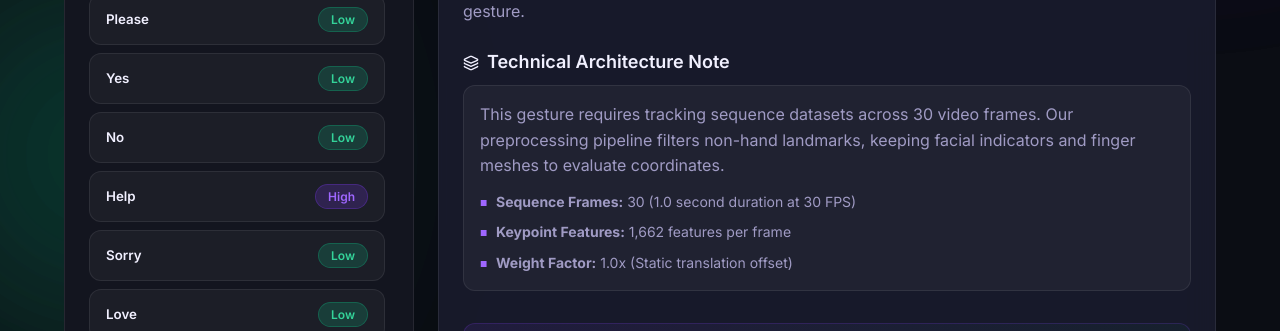
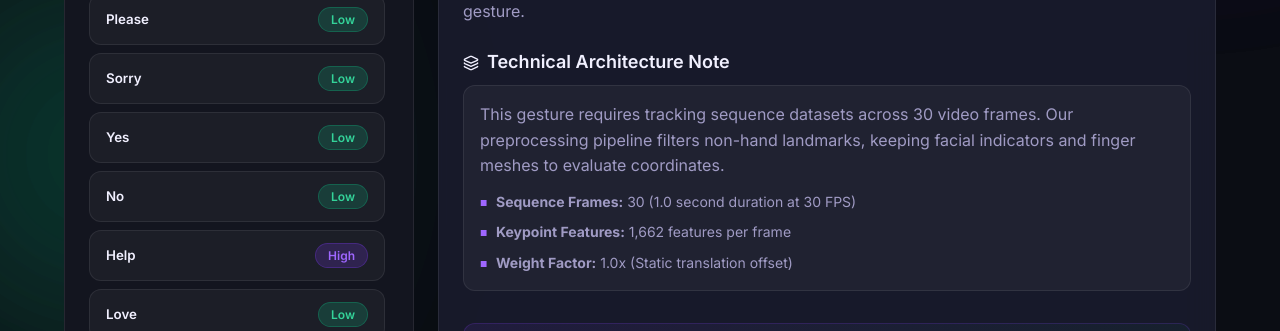
Before and after one commit to ngoh-remy/signspeak, a React (Vite) app in the folder frontend/: page /dictionary in a window 1280 px wide. Shown: the part 546-877 px from the top of the page. Built offline with nearby package versions, Linux system fonts and the light colour scheme; no server answers.

Commit message:
fix(ui): prevent french translation overflow and sync dictionary with ai vocabulary

```diff
--- a/frontend/src/pages/Dictionary.jsx
+++ b/frontend/src/pages/Dictionary.jsx
@@ -5,20 +5,27 @@ import { translations } from '../translations';
 import './Dictionary.css';
 
 // Pre-defined subset of key demo-quality vocabulary with academic/technical descriptions
-const DEMO_SIGNS = [
-  { sign: 'hello', category: 'Salutation', complexity: 'Low', description: 'Hand moves from forehead outward, simulating a polite salute. Used as standard introductory gesture.' },
-  { sign: 'thank you', category: 'Politeness', complexity: 'Medium', description: 'Touch fingertips of active flat hand to lips/chin, then move hand forward and down toward the listener.' },
-  { sign: 'please', category: 'Politeness', complexity: 'Low', description: 'Rub the flat palm of the active hand in a circular motion over the chest area.' },
-  { sign: 'yes', category: 'Affirmation', complexity: 'Low', description: 'Make a fist with active hand and tilt it up and down, simulating a nodding head.' },
-  { sign: 'no', category: 'Negation', complexity: 'Low', description: 'Quickly snap index and middle fingers down together onto the thumb.' },
-  { sign: 'help', category: 'Assistance', complexity: 'High', description: 'Place active closed hand, thumb pointing up, on flat palm of inactive hand, then raise both hands together.' },
-  { sign: 'sorry', category: 'Politeness', complexity: 'Low', description: 'Make a fist (A-handshape) and rub it in circular motions over the chest area.' },
-  { sign: 'love', category: 'Emotion', complexity: 'Low', description: 'Cross both hands over the chest, palms facing inward and fingers touching opposite shoulders.' },
-  { sign: 'good', category: 'Evaluation', complexity: 'Medium', description: 'Place fingertips of active flat hand on lips, move it down, and rest it flat on the palm of inactive hand.' },
-  { sign: 'bad', category: 'Evaluation', complexity: 'Medium', description: 'Touch active flat hand to lips, move it down while turning palm outward and downward.' },
-  { sign: 'eat', category: 'Action', complexity: 'Low', description: 'Bring active hand in a closed "O" handshape to the mouth twice, imitating eating.' },
-  { sign: 'water', category: 'Noun', complexity: 'Medium', description: 'Form "W" shape with active hand (index, middle, ring finger up) and tap index finger against chin twice.' }
+const TRAINED_WORDS = [
+  "hello", "thank you", "please", "sorry", "yes", "no", "help",
+  "love", "good", "bad", "name", "what", "how", "where", "who",
+  "want", "need", "like", "eat", "drink", "go", "come", "stop",
+  "wait", "understand", "again", "finish", "more", "less", "big",
+  "small", "happy", "sad", "angry", "sick", "pain", "doctor",
+  "hospital", "school", "home", "family", "mother", "father",
+  "brother", "sister", "friend", "man", "woman", "child",
+  "water"
 ];
+
+// Dynamically generate the demo signs from the translations
+const DEMO_SIGNS = TRAINED_WORDS.map(word => {
+  const dictInfo = translations.en.dictionarySigns[word] || { category: "General", complexity: "Medium", description: "Standard ASL gesture." };
+  return {
+    sign: word,
+    category: dictInfo.category,
+    complexity: dictInfo.complexity,
+    description: dictInfo.description
+  };
+});
 
 export default function Dictionary() {
   const { language } = useAuth();
--- a/frontend/src/pages/Translate.css
+++ b/frontend/src/pages/Translate.css
@@ -300,6 +300,10 @@
   letter-spacing: 0.05em;
   box-shadow: var(--shadow-glow-sm);
   animation: predictPop 0.3s cubic-bezier(0.175, 0.885, 0.32, 1.275);
+  word-break: break-word;
+  overflow-wrap: break-word;
+  hyphens: auto;
+  line-height: 1.1;
 }
 
 @keyframes predictPop {
```
